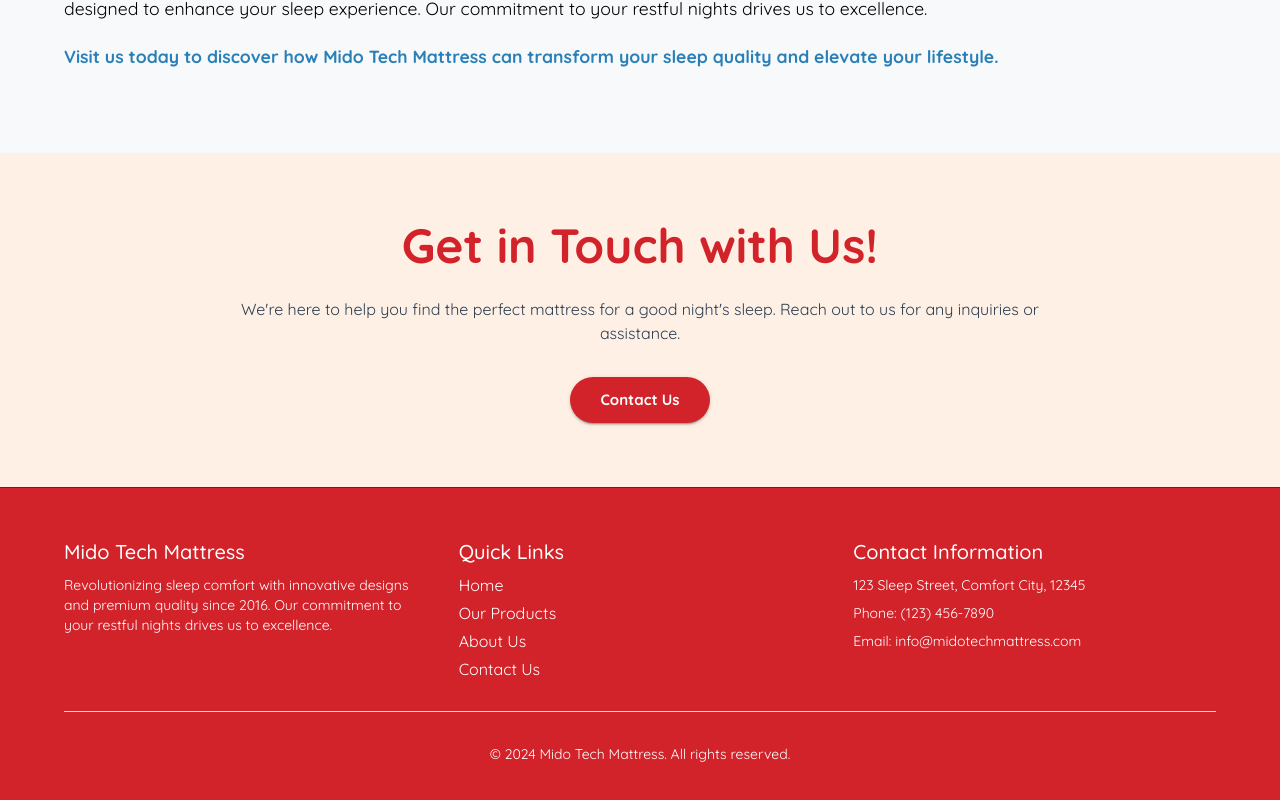
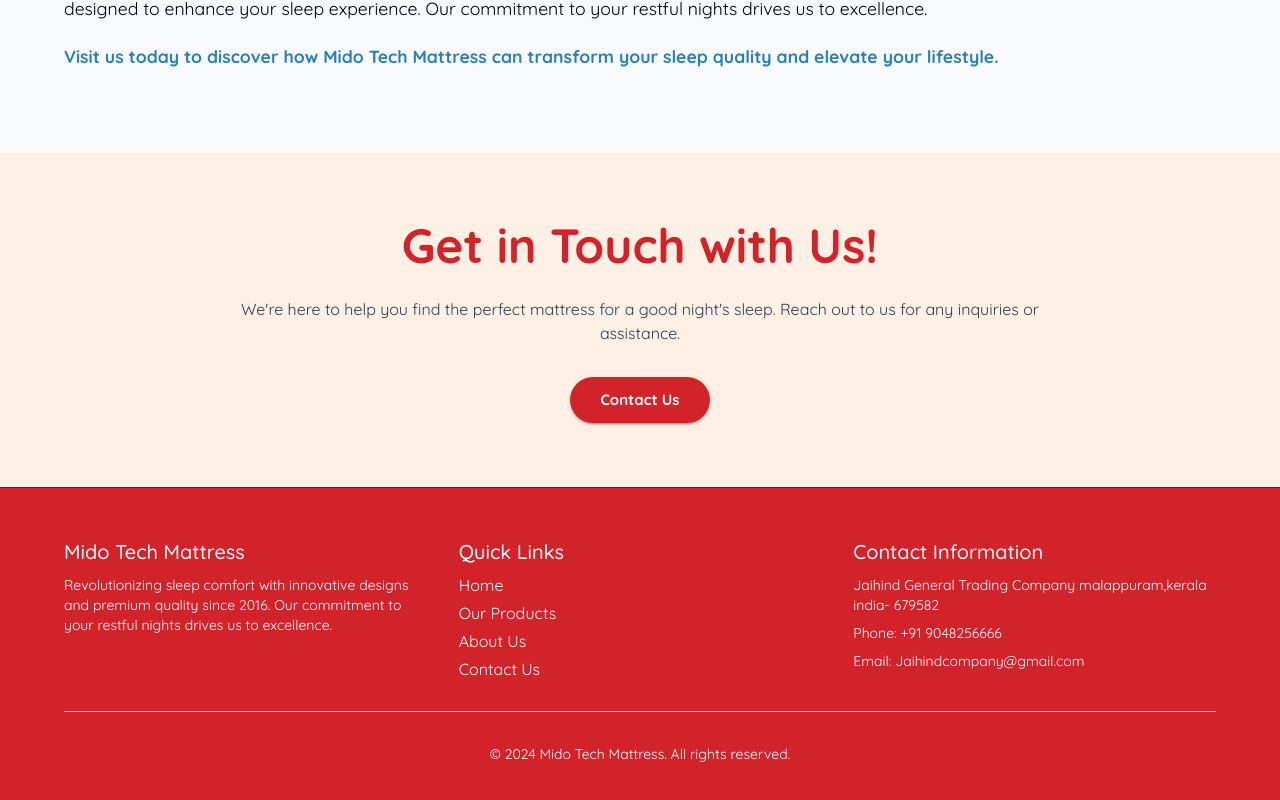
Before and after one commit to Acmeflaretec/mido, a React (Vite) app in the folder midoclient/: page /#/ in a window 1280 px wide. Shown: the part 4798-5598 px from the top of the page. Built offline with nearby package versions, Linux system fonts and the light colour scheme.

Commit message:
updated contact information

```diff
--- a/midoclient/src/components/Footer.jsx
+++ b/midoclient/src/components/Footer.jsx
@@ -44,13 +44,14 @@
               Contact Information
             </Typography>
             <Typography variant="body2" sx={{ mb: 1 }}>
-              123 Sleep Street, Comfort City, 12345
+            Jaihind General Trading Company
+            malappuram,kerala india- 679582
             </Typography>
             <Typography variant="body2" sx={{ mb: 1 }}>
-              Phone: (123) 456-7890
+              Phone: +91 9048256666
             </Typography>
             <Typography variant="body2">
-              Email: info@midotechmattress.com
+              Email: Jaihindcompany@gmail.com
             </Typography>
           </Grid>
         </Grid>
--- a/midoclient/src/pages/ContactUs.jsx
+++ b/midoclient/src/pages/ContactUs.jsx
@@ -78,13 +78,13 @@
                 </Typography>
                 <ContactInfoBox>
                   <Typography variant="body1" paragraph>
-                    <strong>Address:</strong> 123 Street Name, City, Country
+                    <strong>Address:</strong> Jaihind General Trading Company <br /> malappuram,kerala india- 679582
                   </Typography>
                   <Typography variant="body1" paragraph>
-                    <strong>Phone:</strong> +1 234 567 890
+                    <strong>Phone:</strong> +91 9048256666
                   </Typography>
                   <Typography variant="body1" paragraph>
-                    <strong>Email:</strong> info@example.com
+                    <strong>Email:</strong> Jaihindcompany@gmail.com
                   </Typography>
                 </ContactInfoBox>
               </CardContent>
```
